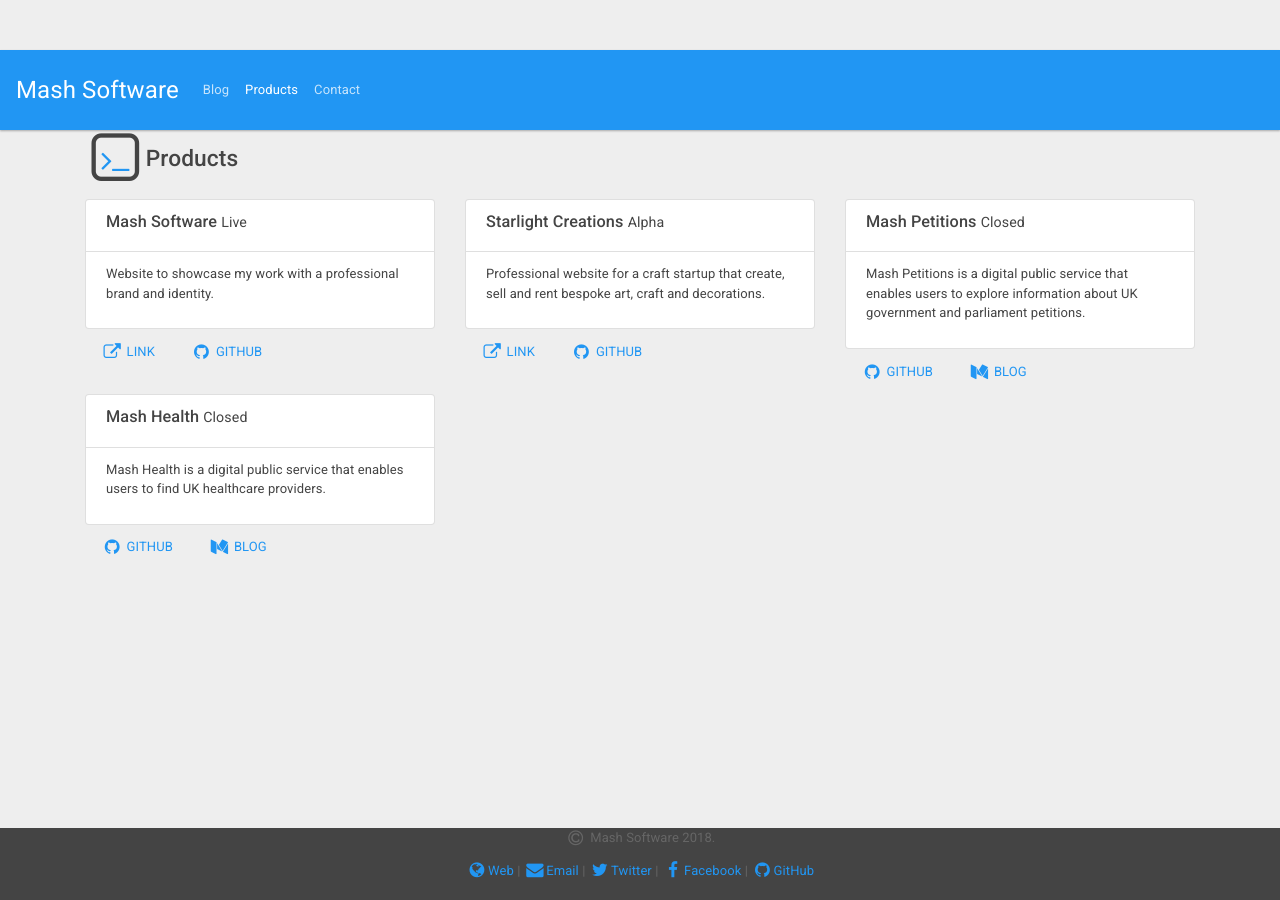
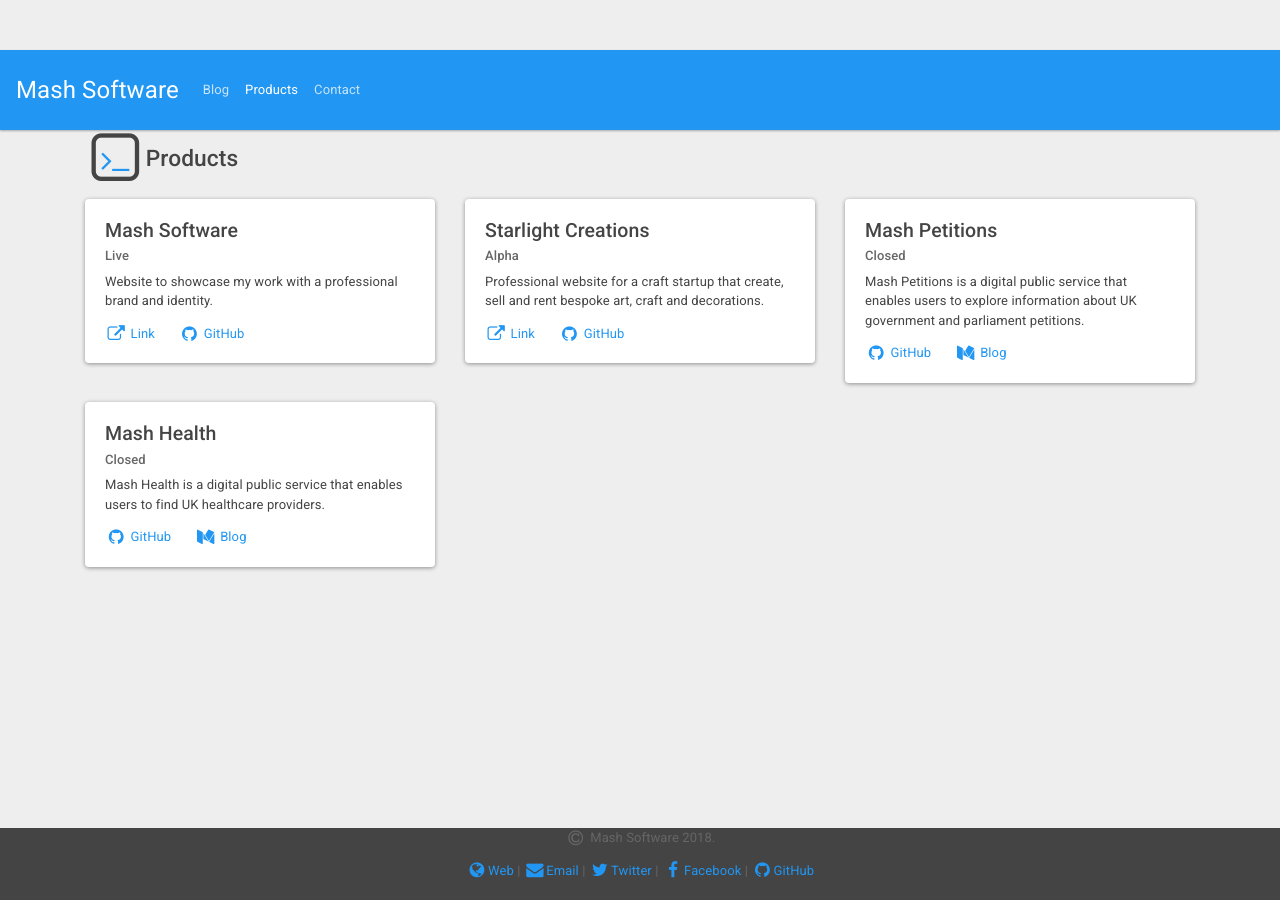
Before and after one commit to MashSoftware/mashsoftware.github.io, a Jekyll site: the page built from products.html, in a window 1280 px wide. Built offline with Jekyll 4.4.1, drawn with Linux system fonts in a browser that asks for light colours; nearby versions of some CDN libraries.

Commit message:
product page and cards

```diff
--- a/_includes/product.html
+++ b/_includes/product.html
@@ -1,17 +1,10 @@
-<div class="col-md-4 col-sm-6 col-xs-12">
-    <div class="panel panel-default">
-        <div class="list-group">
-            <div class="list-group-item">
-                <h5 class="list-group-item-heading">{{product.name}} <small><span class="label label-primary">{{product.stage}}</span></small></h5>
-            </div>
-            <div class="list-group-item">
-                <p>{{product.description}}</p>
-            </div>
-        </div>
-        <div class="panel-footer">
-            {% if product.url %}<a class="btn btn-link" href="{{product.url}}" target="_blank" role="button"><i class="fa fa-external-link fa-fw fa-lg"></i> Link</a>{% endif %}
-            {% if product.repo %}<a class="btn btn-link" href="{{product.repo}}" target="_blank" role="button"><i class="fa fa-github fa-fw fa-lg"></i> GitHub</a>{% endif %}
-            {% if product.blog %}<a class="btn btn-link" href="{{product.blog}}" target="_blank" role="button"><i class="fa fa-medium fa-fw fa-lg"></i> Blog</a>{% endif %}
-        </div>
+<div class="card">
+    <div class="card-body">
+      <h4 class="card-title">{{product.name}}</h4>
+      <h6 class="card-subtitle mb-2 text-muted">{{product.stage}}</h6>
+      <p class="card-text">{{product.description}}</p>
+      {% if product.url %}<a href="{{product.url}}" class="card-link"><i class="fa fa-external-link fa-fw fa-lg" aria-hidden="true"></i> Link</a>{% endif %}
+      {% if product.repo %}<a href="{{product.repo}}" class="card-link"><i class="fa fa-github fa-fw fa-lg" aria-hidden="true"></i> GitHub</a>{% endif %}
+      {% if product.blog %}<a href="{{product.blog}}" class="card-link"><i class="fa fa-medium fa-fw fa-lg" aria-hidden="true"></i> Blog</a>{% endif %}
     </div>
 </div>
--- a/products.html
+++ b/products.html
@@ -4,8 +4,25 @@
 permalink: /products/
 nav: true
 ---
-<div class="row">
-  {% for product in site.data.products %}
-    {% include product.html %}
-  {% endfor %}
-</div>
+
+{% assign count = 0 %}
+{% assign new_row = true %}
+
+{% for product in site.data.products %}
+    {% if new_row == true %}
+    <div class="row">
+    {% assign new_row = false %}
+    {% endif %}
+        <div class="col-md-4">
+            {% include product.html %}
+            <br>
+        </div>
+        {% assign count = count | plus: 1 %}
+        {% if count == 3 or forloop.last %}
+            {% assign new_row = true %}
+        {% endif %}
+    {% if new_row == true %}
+    </div>
+    {% assign count = 0 %}
+    {% endif %}
+{% endfor %}
```
